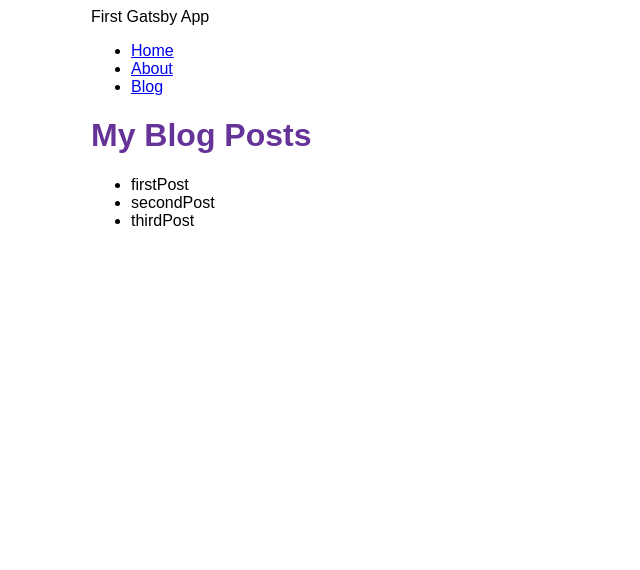
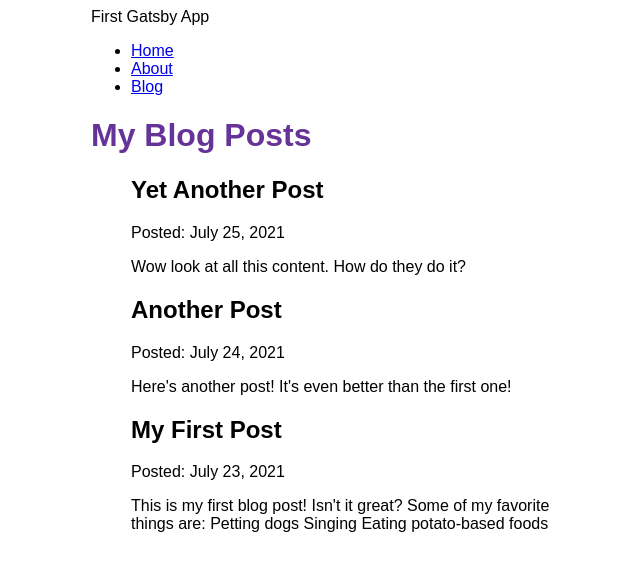
Before and after one commit to AlexVotry/gatsbyIntro, a Gatsby site: page /blog in a window 1280 px wide. Shown: the whole page, without its empty margins (299-939 px from the left). Built offline with nearby package versions, Linux system fonts and the light colour scheme; Gatsby itself is replaced by a stand-in of ours.

Commit message:
added mdx files and accessed them using graphql

```diff
--- a/gatsby-config.js
+++ b/gatsby-config.js
@@ -10,6 +10,7 @@ module.exports = {
     "gatsby-plugin-sass",
     "gatsby-plugin-image",
     "gatsby-plugin-sharp",
+    "gatsby-plugin-mdx",
     {
       resolve: "gatsby-source-filesystem",
       options: {
--- a/package.json
+++ b/package.json
@@ -15,8 +15,10 @@
     "clean": "gatsby clean"
   },
   "dependencies": {
+    "@mdx-js/react": "^2.2.1",
     "gatsby": "^5.4.0",
     "gatsby-plugin-image": "^3.4.0",
+    "gatsby-plugin-mdx": "^5.4.0",
     "gatsby-plugin-sass": "^6.4.0",
     "gatsby-plugin-sharp": "^5.4.0",
     "gatsby-source-filesystem": "^5.4.0",
--- a/src/pages/blog.js
+++ b/src/pages/blog.js
@@ -6,12 +6,19 @@ import Seo from '../components/seo';
 const BlogTitle = "My Blog Posts"
 const BlogPage = ({data}) => {
 
-  const allPosts = data.allFile.nodes;
-  const posts = allPosts.map(post => (
-    <li key={post.name}>
-      {post.name}
-    </li>
-  ));
+  const allPosts = data.allMdx.nodes;
+  console.log('allposts:', allPosts);
+
+  const posts = allPosts.map(({ frontmatter, id, excerpt }) => {
+    const {title, date, slug } = frontmatter;
+    return (
+      <article key={id}>
+        <h2>{title}</h2>
+        <p>Posted: {date}</p>
+        <p>{excerpt}</p>
+      </article>
+    )
+  });
 
   return (
     <Layout pageTitle={BlogTitle}>
@@ -24,9 +31,15 @@ const BlogPage = ({data}) => {
 
 export const query = graphql`
   query {
-    allFile(filter: {sourceInstanceName: {eq: "blog"}}) {
+   allMdx(sort: {frontmatter: {date: DESC}}) {
     nodes {
-      name
+      frontmatter {
+        title
+        date(formatString: "MMMM D, YYYY")
+        slug
+      }
+      id
+      excerpt
     }
   }
   }
```
Also changed, not shown: 1 other file.
